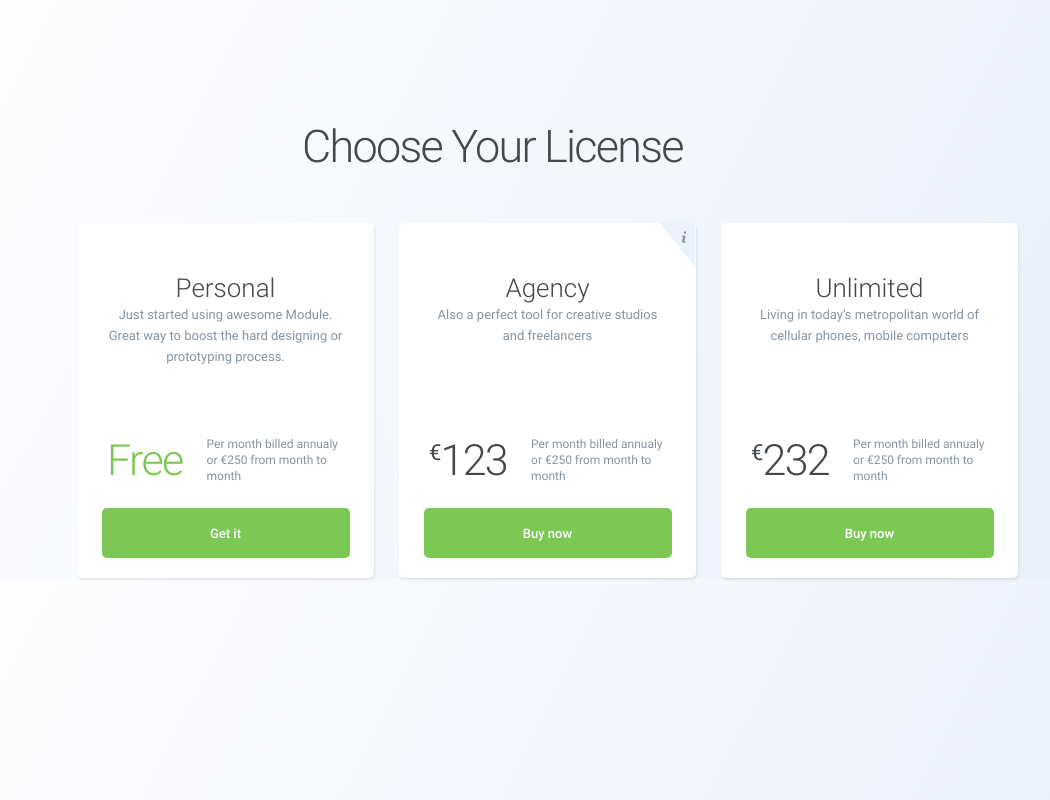
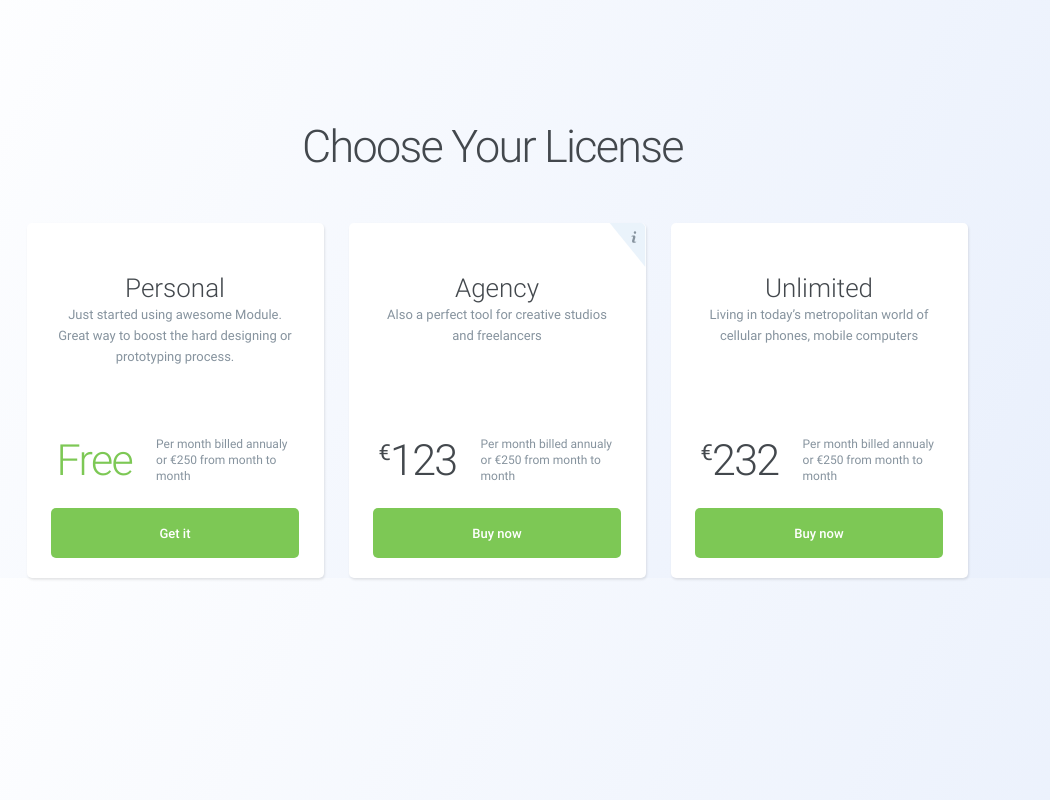
Before and after one commit to ShotaOboladze/homework-38, a plain HTML site: page index.html in a window 1280 px wide. Shown: the whole page, without its empty margins (143-1193 px from the left). Drawn offline with Linux system fonts and the light colour scheme.

Commit message:
Update style.css

```diff
--- a/css/style.css
+++ b/css/style.css
@@ -40,7 +40,7 @@ h1 {
 /* Card-Section */
 section {
     display: flex;
-    margin-left: 220px;
+    justify-content: center;
     column-gap: 25px;
 }
 .card {
```
